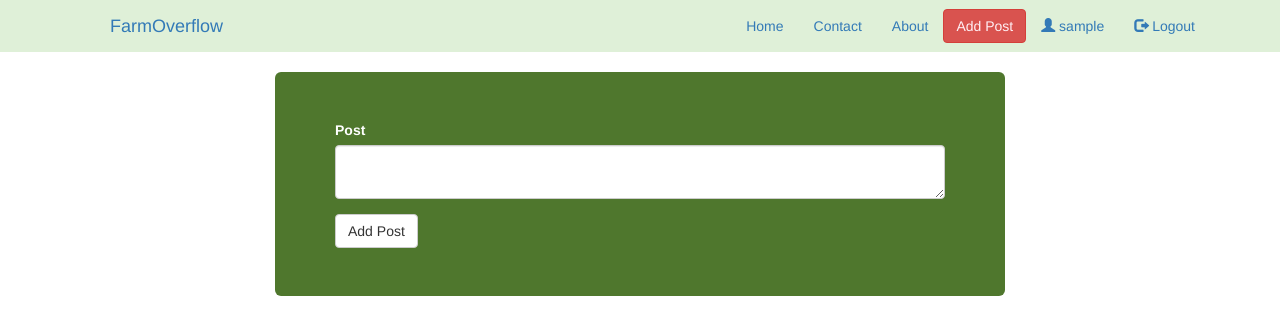
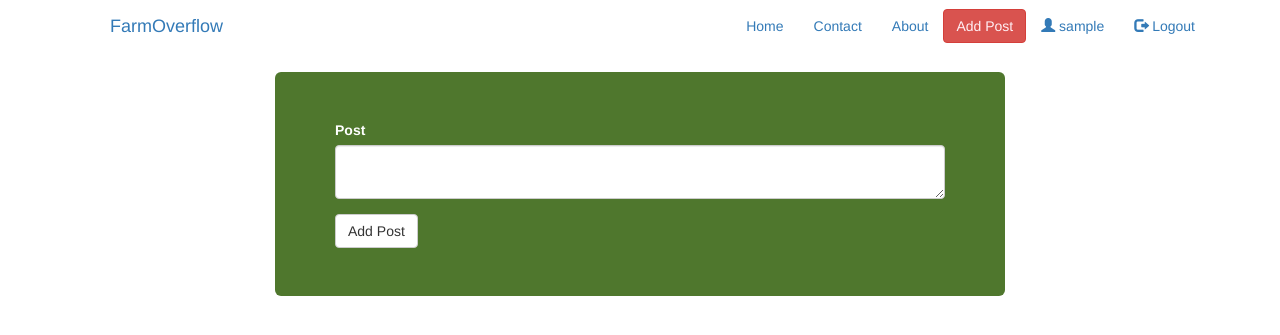
Before and after one commit to The-Kadweka/farm-overflow, a Flask app: page /add/post/ in a window 1280 px wide. Shown: the top 335 px of the page. Run offline with Flask 2, Linux system fonts and the light colour scheme; the visitor is signed in with stand-in values (Sample User, id 1); data comes from the database, SQL or seed files in the repository; some libraries are stand-ins or nearby versions.

Commit message:
update the navbar collor

```diff
--- a/app/templates/navbar.html
+++ b/app/templates/navbar.html
@@ -1,4 +1,4 @@
-<div style="border-radius: 0;z-index:1;" class="navbar navbar-dark bg-success" role="navigation">
+<div style="border-radius: 0;z-index:1;" class="navbar default-color fixed-top" role="navigation">
     <div class="container">
         <div class="navbar-header">
             <button class="navbar-toggle" type="button" data-toggle="collapse" data-target=".navbar-collapse">
```
